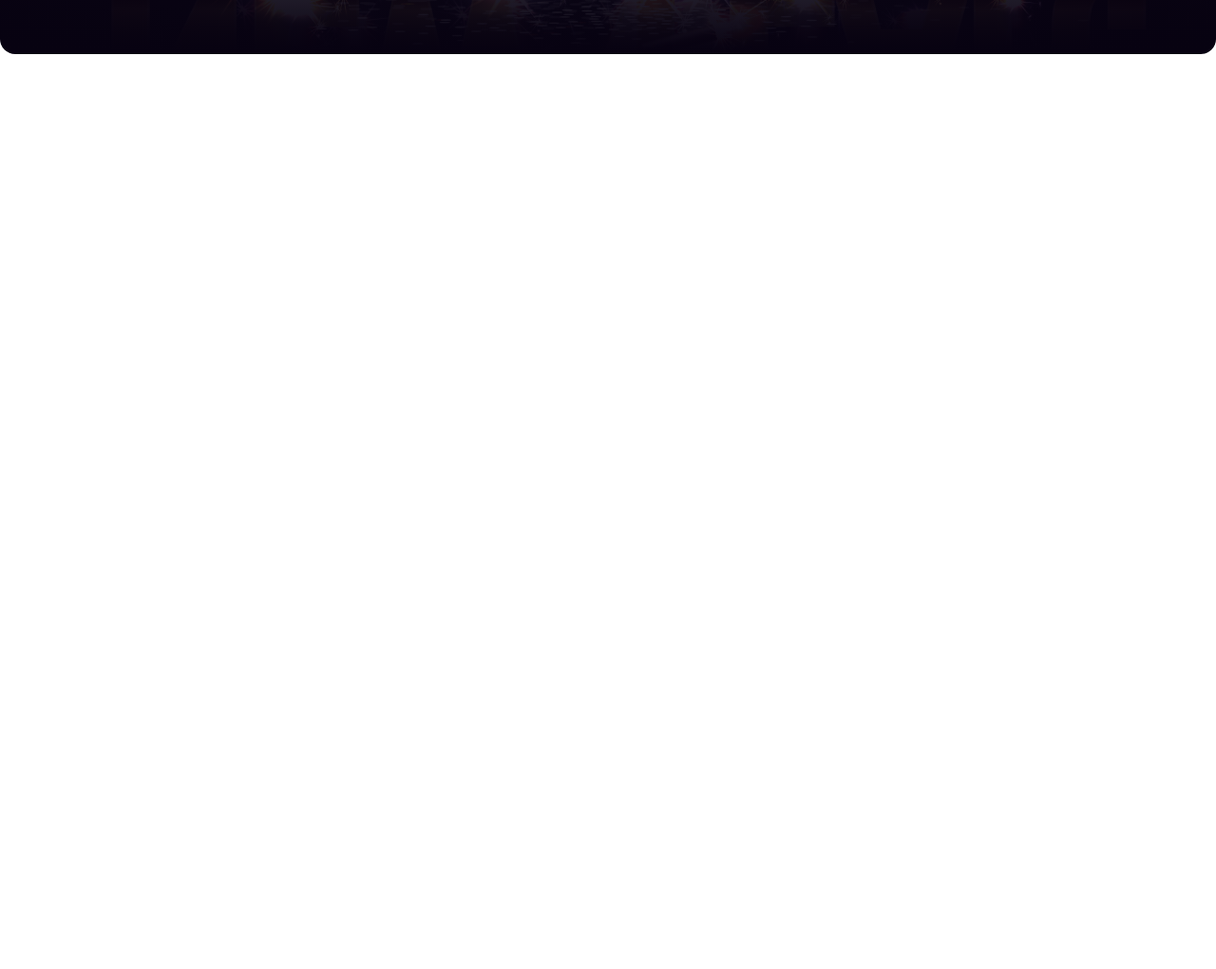
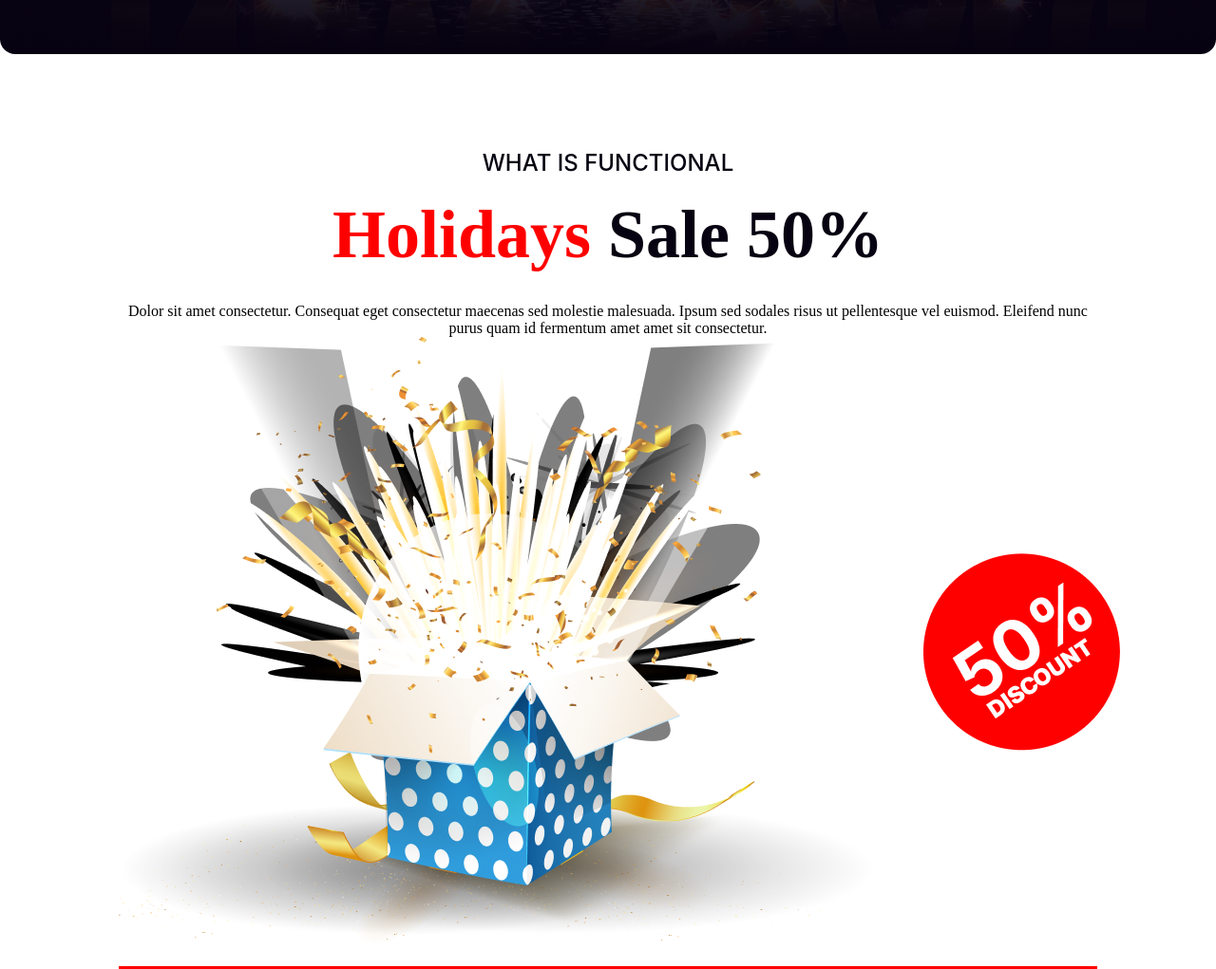
Before and after one commit to ANIK365PRO/new_year_party, a plain HTML site: page index.html in a window 1280 px wide. Shown: the part 543-1564 px from the top of the page at 95% size. Before the commit the page ends 800 px from the top, so only its background shows below. Drawn offline with Linux system fonts and the light colour scheme.

Commit message:
added Holidays Sale 50% section

```diff
--- a/index.html
+++ b/index.html
@@ -18,6 +18,26 @@
       </div>
 
     </header>
+    <!-- Holidays Sale 50% -->
+    <section id="Holidays_container">
+      <div class="Holidays_content">
+        <p class="caption">WHAT IS FUNCTIONAL</p>
+        <h1><span>Holidays</span> Sale 50%</h1>
+        <p class="text">Dolor sit amet consectetur. Consequat eget consectetur maecenas sed
+          molestie malesuada. Ipsum sed sodales risus ut pellentesque vel euismod. Eleifend nunc purus quam id fermentum
+          amet amet
+          sit consectetur.</p>
+      </div>
+      <div class="Holidays_img_cantainer">
+
+        <img src="images/Group 75.png" alt="">
+        <img src="images/Group 44.png" alt="">
+      </div>
+      <div class="Holidays_container_bottom">
+      </div>
+
+
+    </section>
   </main>
 
 </body>
--- a/styles.css
+++ b/styles.css
@@ -3,6 +3,8 @@
   padding: 0;
 }
 body {
+  max-width: 1320px;
+  margin: 0 auto;
 }
 header {
   border-radius: 16px;
@@ -13,8 +15,7 @@ header {
   background-repeat: no-repeat;
   background-size: cover;
   background-position: center;
-  margin: 0 auto;
-  max-width: 1320px;
+
   height: 600px;
   display: flex;
   flex-direction: column;
@@ -40,3 +41,45 @@ header div h1 {
   letter-spacing: 0%;
   text-align: center;
 }
+
+/* start Holidays 50% section */
+#Holidays_container {
+  margin: 100px 125px;
+  height: 986px;
+}
+.Holidays_content {
+  text-align: center;
+}
+.Holidays_content .caption {
+  color: rgb(7, 2, 17);
+  font-family: Inter;
+  font-size: 24px;
+  font-weight: 500;
+  line-height: 29px;
+  letter-spacing: 0%;
+  padding-bottom: 16px;
+}
+.Holidays_content h1 {
+  color: rgb(7, 2, 17);
+  font-family: Merriweather;
+  font-size: 72px;
+  font-weight: 900;
+  line-height: 91px;
+  letter-spacing: 0%;
+  padding-bottom: 26px;
+}
+.Holidays_content h1 span {
+  color: rgb(255, 0, 0);
+}
+.Holidays_img_cantainer {
+  display: flex;
+  justify-content: space-around;
+  align-items: center;
+}
+
+.Holidays_container_bottom {
+  height: 230px;
+  border-radius: 0px 0px 16px 16px;
+
+  background: rgb(255, 0, 0);
+}
```
